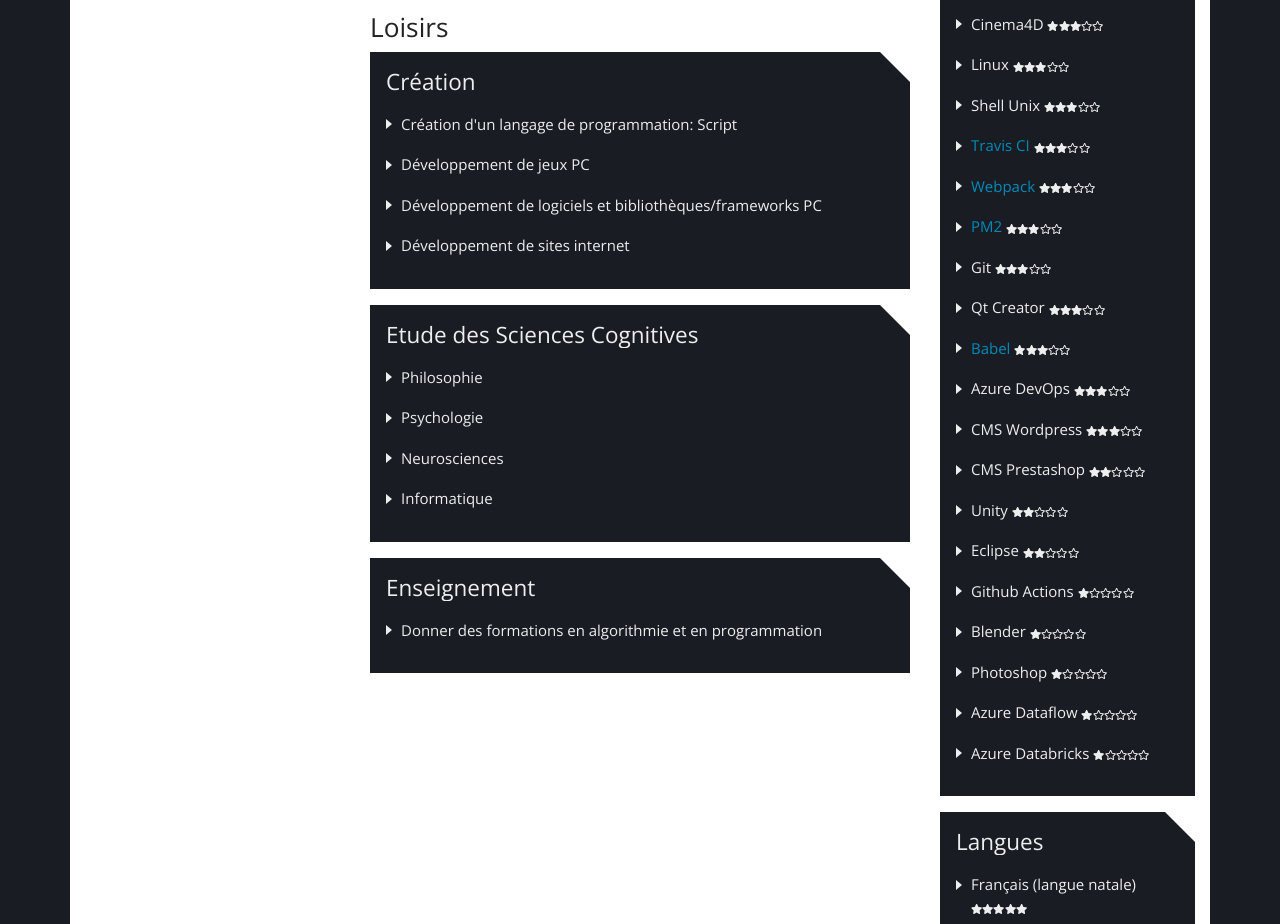
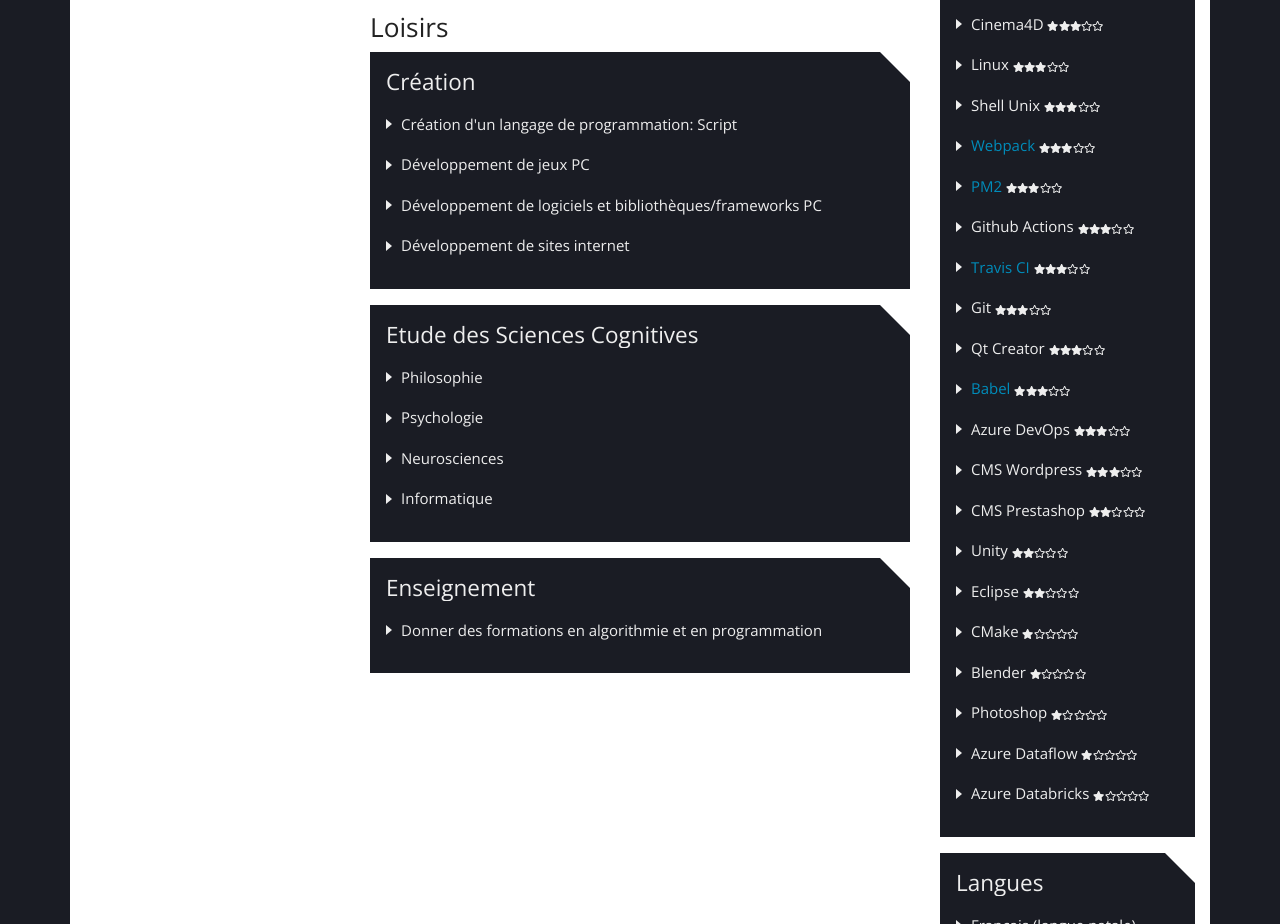
Before and after one commit to MorganCaron/CV, a plain HTML site: page index.html in a window 1280 px wide. Shown: the part 2420-3344 px from the top of the page. Drawn offline with nearby package versions, Linux system fonts and the light colour scheme.

Commit message:
CMake, Travis CI, GH Actions

```diff
--- a/index.html
+++ b/index.html
@@ -242,9 +242,10 @@
 										<li>Cinema4D <span class="stars" note="3"></span></li>
 										<li>Linux <span class="stars" note="3"></span></li>
 										<li>Shell Unix <span class="stars" note="3"></span></li>
-										<li><a href="https://travis-ci.com/">Travis CI</a> <span class="stars" note="3"></span></li>
 										<li><a href="https://webpack.js.org/">Webpack</a> <span class="stars" note="3"></span></li>
 										<li><a href="https://www.lilleweb.fr/js/2015/05/18/mettre-en-production-application-nodejs/">PM2</a> <span class="stars" note="3"></span></li>
+										<li>Github Actions <span class="stars" note="3"></span></li>
+										<li><a href="https://travis-ci.com/">Travis CI</a> <span class="stars" note="3"></span></li>
 										<li>Git <span class="stars" note="3"></span></li>
 										<li>Qt Creator <span class="stars" note="3"></span></li>
 										<li><a href="https://babeljs.io/">Babel</a> <span class="stars" note="3"></span></li>
@@ -253,7 +254,7 @@
 										<li>CMS Prestashop <span class="stars" note="2"></span></li>
 										<li>Unity <span class="stars" note="2"></span></li>
 										<li>Eclipse <span class="stars" note="2"></span></li>
-										<li>Github Actions <span class="stars" note="1"></span></li>
+										<li>CMake <span class="stars" note="1"></span></li>
 										<li>Blender <span class="stars" note="1"></span></li>
 										<li>Photoshop <span class="stars" note="1"></span></li>
 										<li>Azure Dataflow <span class="stars" note="1"></span></li>
```
